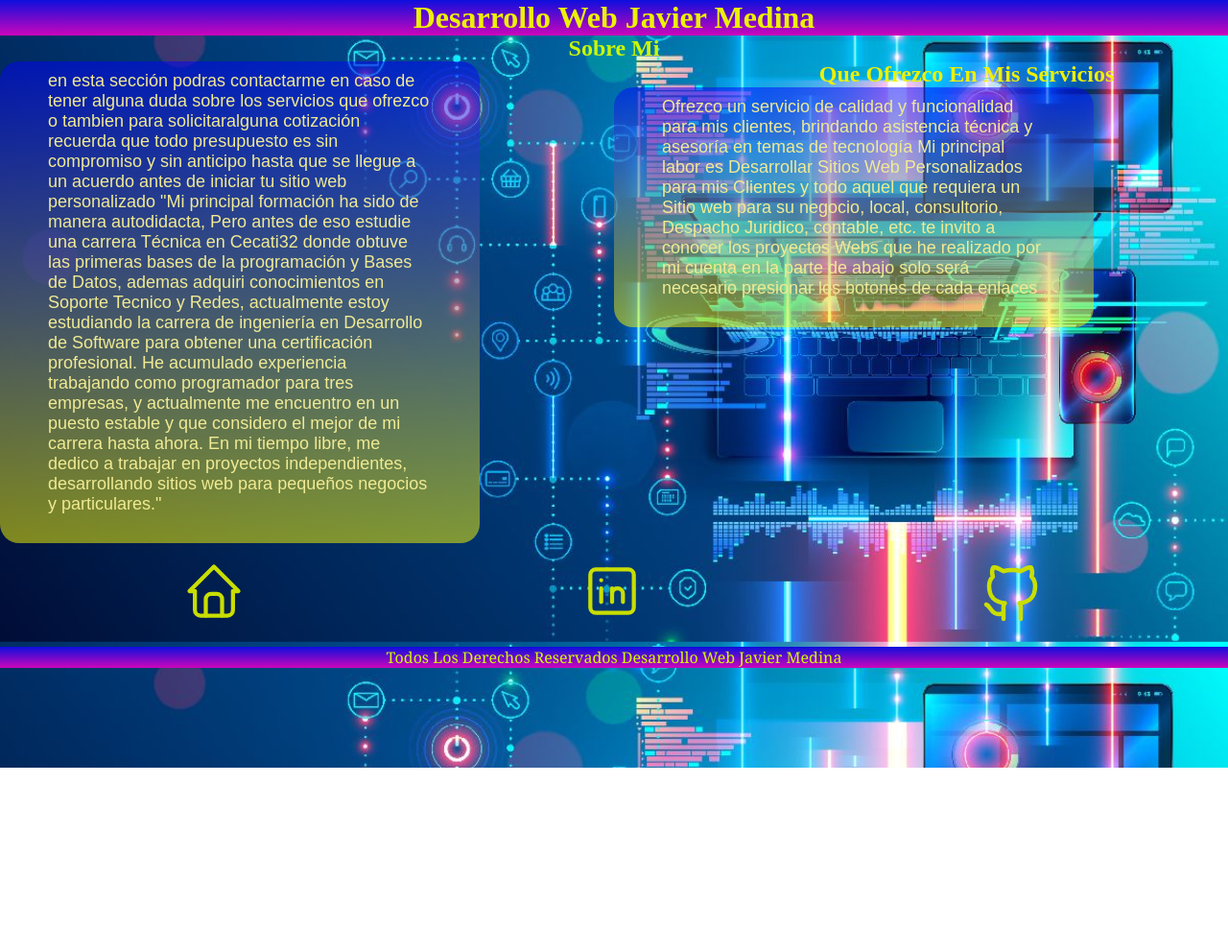
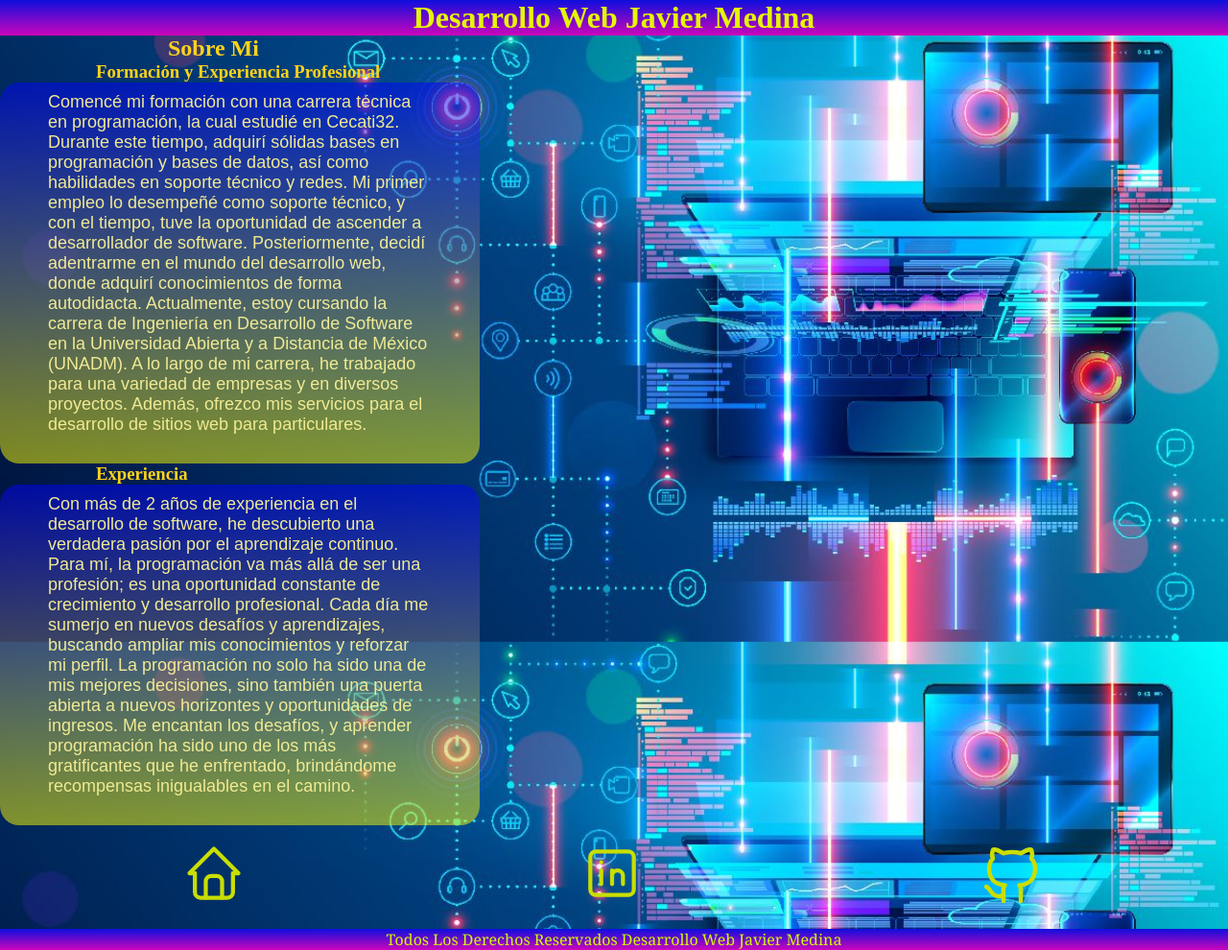
Before and after one commit to JavierMedina92/SitioWebPersonal, a plain HTML site: page sobremi.html in a window 1280 px wide. Shown: the whole page at 96% size. Before the commit the page ends 800 px from the top, so only its background shows below. Drawn offline with Linux system fonts and the light colour scheme.

Commit message:
corrigiendo y agregando detalles a la sección sobre mi

```diff
--- a/estilos/estilos.css
+++ b/estilos/estilos.css
@@ -76,14 +76,14 @@ a:hover {
     margin: 0 auto;
     text-align: center;
     font-size:larger;
-    border-radius: 20px;
+    border-radius: 15px;
 }
 
 .sombra {
     -webkit-box-shadow: 0px 5px 15px 0px rgba(0,0,0,0.75);
     -moz-box-shadow: 0px 5px 15px 0px rgba(0,0,0,0.75);
     box-shadow: 0px 5px 15px 0px rgba(0,0,0,0.75);
-    padding: 2rem;
+    padding: 1rem;
     border-radius: 1rem;
 }
 
@@ -102,12 +102,12 @@ a:hover {
         column-gap: 1rem;
 }
 
-h2 {
+.service {
     text-align: center;
     color: #cbf707;
 }
 
-h3 {
+.service-main {
     text-align: center;
     color: #cbf707;
 }
@@ -117,12 +117,12 @@ h3 {
     font-family: Arial, Helvetica, sans-serif;
 }
 
-/* Sobre Mi */
+/*------------------------------------- Sobre Mi----------------------------------------------- */
 .dwjm
 {
     display: block;
     width: 500px;
-    background-image: linear-gradient(rgba(0, 0, 255, 0.5), rgba(255, 255, 0, 0.5)),url("../../media/examples/lizard.png");
+    background-image: linear-gradient(rgba(0, 0, 255, 0.5), rgba(255, 255, 0, 0.5));
     padding: 10px 50px 30px;
     font-family: Arial, Helvetica, sans-serif;
     color: rgb(240, 234, 147);
@@ -130,27 +130,32 @@ h3 {
     font-size: large;
 }
 
-.contenido-sm{
-    display: grid;
-    grid-template-columns: repeat(2, 1fr);
-}
-
-.titulo-sm {
-    color: #ecf007;
-    padding-left: 95px;
-}
-
 .titulo {
     text-align: center;
-    color:#ecf007;
+    color: #e5f508;
     background: linear-gradient(rgb(14, 14, 221), rgb(204, 5, 187));
 }
 
-/* Contacto */
+.sobremi {
+    padding-left: 175px;
+    color: #ffd31a;
+}
+
+.expro {
+    padding-left: 100px;
+    color: #ffd31a;
+}
+
+
+
+/*------------------------------------- Sobre Mi----------------------------------------------- */
+
+/*-------------- Contacto --------------------------------------------------*/
 
 .contenido{
     display: grid;
     grid-template-columns: repeat(2, 1fr);
+    padding: 20px;
 }
 
 .pcontacto {
@@ -161,6 +166,7 @@ h3 {
     border-radius: 15px;
     padding-left: 20px;
     font-size: x-large;
+    padding: 20px;
 }
 
 .seccion {
@@ -171,7 +177,7 @@ h3 {
 
 .formacion {
     padding-left: 100px;
-    color: #ffd31a;
+    color: #d3f707;
 }
 
 .home {
--- a/sobremi.html
+++ b/sobremi.html
@@ -11,34 +11,27 @@
 
     <h1 class="titulo">Desarrollo Web Javier Medina</h1>
 
-    <h2 class="f2">Sobre Mi</h2>
-
 <!-- Aqui Empíeza -->
+<h2 class="sobremi">Sobre Mi</h2>
+<h3 class="expro">Formación y Experiencia Profesional</h3>
 <div class="contenido-sm">
     <div>
-<p class=" dwjm">
-
-    en esta sección podras contactarme en caso de tener alguna duda sobre los servicios que ofrezco o tambien para solicitaralguna cotización recuerda que todo presupuesto
-    es sin compromiso y sin anticipo hasta que se llegue a un acuerdo antes de iniciar tu sitio web personalizado
-
-    "Mi principal formación ha sido de manera autodidacta, Pero antes de eso estudie una carrera Técnica en Cecati32 donde obtuve las primeras bases de la programación
-    y Bases de Datos, ademas adquiri conocimientos en Soporte Tecnico y Redes, actualmente estoy estudiando la carrera de ingeniería en Desarrollo de Software para obtener una certificación
-     profesional. He acumulado experiencia trabajando como programador para tres empresas, y actualmente me encuentro en un puesto estable y que considero el mejor
-     de mi carrera hasta ahora. En mi tiempo libre, me dedico a trabajar en proyectos independientes, desarrollando sitios web para pequeños negocios y particulares."</p>
+        <p class=" dwjm">
+            Comencé mi formación con una carrera técnica en programación, la cual estudié en Cecati32. Durante este tiempo, adquirí sólidas bases en programación y bases de datos,
+            así como habilidades en soporte técnico y redes. Mi primer empleo lo desempeñé como soporte técnico, y con el tiempo, tuve la oportunidad de ascender a desarrollador de software.
+            Posteriormente, decidí adentrarme en el mundo del desarrollo web, donde adquirí conocimientos de forma autodidacta. Actualmente, estoy cursando la carrera de Ingeniería en Desarrollo de Software
+            en la Universidad Abierta y a Distancia de México (UNADM). A lo largo de mi carrera, he trabajado para una variedad de empresas y en diversos proyectos. Además, ofrezco mis servicios para el desarrollo de sitios web para particulares.
+        </p>
     </div>
-
-    <div class="contenido-sm2">
-    <h2 class="titulo-sm"> Que Ofrezco En Mis Servicios</h2>
-
-    <p class="dwjm">
-        Ofrezco un servicio de calidad y funcionalidad para mis clientes, brindando asistencia técnica y asesoría en temas de tecnología
-
-        Mi principal labor es Desarrollar Sitios Web Personalizados para mis Clientes y todo aquel que requiera
-        un Sitio web para su negocio, local, consultorio, Despacho Juridico, contable, etc. te invito a conocer
-        los proyectos Webs que he realizado por mi cuenta en la parte de abajo solo será necesario presionar los
-        botones de cada enlaces
-    </p>
-    </div>
+        <div>
+    <h3 class="expro">Experiencia</h3>
+            <p class="dwjm">
+            Con más de 2 años de experiencia en el desarrollo de software, he descubierto una verdadera pasión por el aprendizaje continuo. Para mí, la programación
+            va más allá de ser una profesión; es una oportunidad constante de crecimiento y desarrollo profesional. Cada día me sumerjo en nuevos desafíos y aprendizajes,
+            buscando ampliar mis conocimientos y reforzar mi perfil. La programación no solo ha sido una de mis mejores decisiones, sino también una puerta abierta a nuevos horizontes y
+            oportunidades de ingresos. Me encantan los desafíos, y aprender programación ha sido uno de los más gratificantes que he enfrentado, brindándome recompensas inigualables en el camino.
+            </p>
+        </div>
 </div>
 <!-- Aqui Termina -->
 
@@ -68,12 +61,14 @@
     </nav>
     <!-- enlaces informativos -->
 
+    <!-- <button onclick="mostrarParrafo()">Saber Mas</button>
 
-    <script src="js/app.js"></script>
+    <p id="parrafoOculto" style="display: none;">Si has llegado hasta aqui es porque te ha parecido interesante mi contenido y antes que nada agradezco tu intereses en mi perfil y/o servicios.</p>
+     -->
 
 
 
+    <script src="js/app.js"></script>
     <footer>Todos Los Derechos Reservados Desarrollo Web Javier Medina</footer>
-
 </body>
 </html>
```
Also changed, not shown: index.html (+4 -4 lines), js/app.js (+7 -22 lines).
